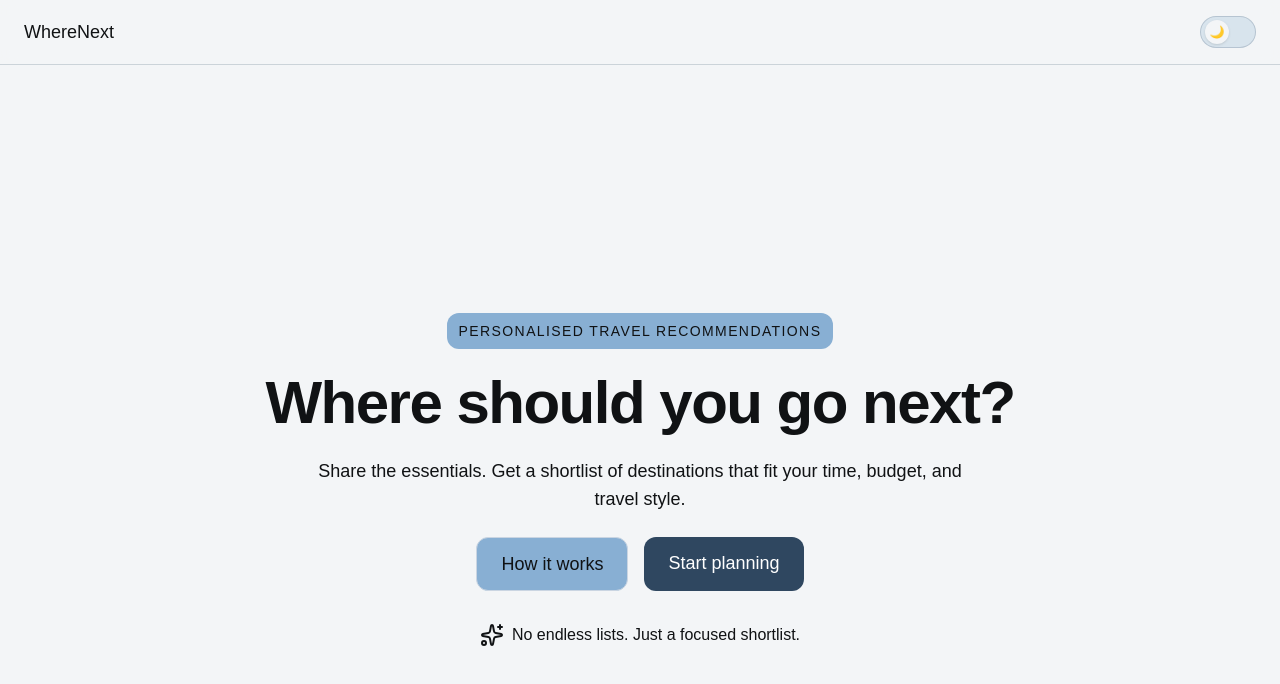
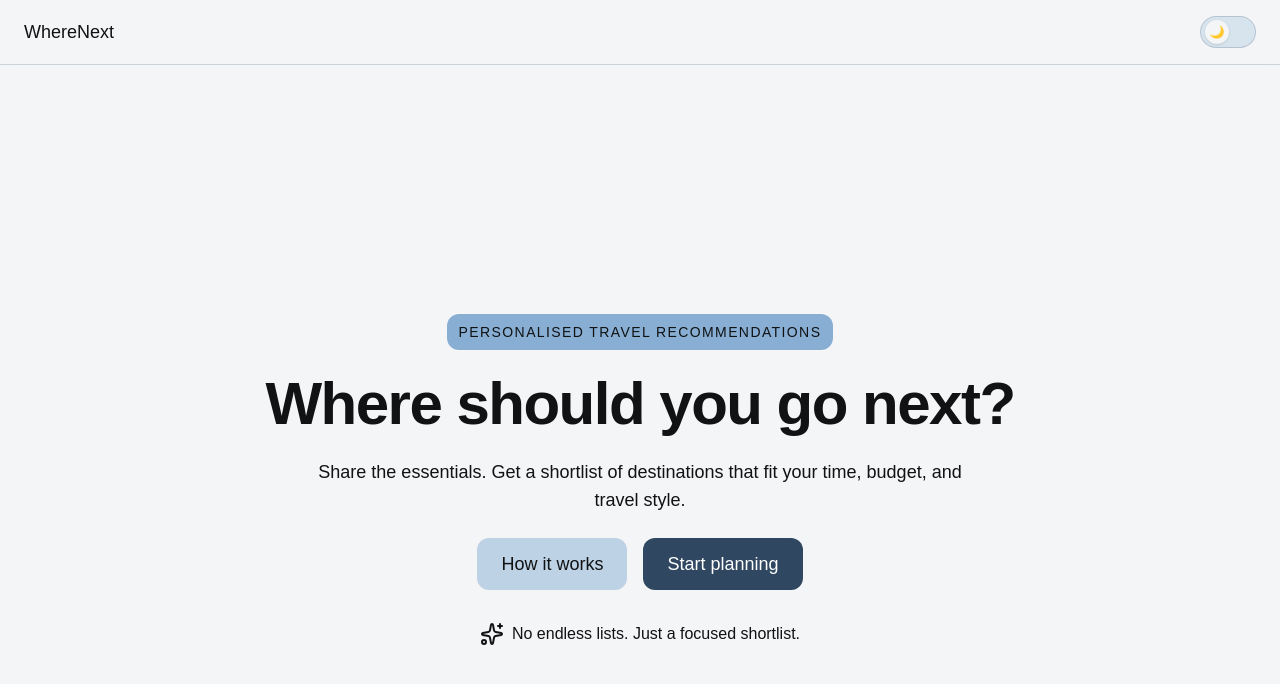
Before and after one commit to TakundaMuzunze/WhereNext, a Next.js app: page / in a window 1280 px wide. Shown: the top 684 px of the page. Built offline with nearby package versions, Linux system fonts and the light colour scheme.

Commit message:
style: adjust button styling

```diff
--- a/src/widgets/home-page/ui/HomeHero.tsx
+++ b/src/widgets/home-page/ui/HomeHero.tsx
@@ -15,14 +15,11 @@ export function HomeHero() {
         </p>
 
         <div className="flex flex-wrap gap-4">
-          <a
-            href="#how-it-works"
-            className="rounded-xl border border-slate-300 bg-secondary px-6 py-3 text-lg text-text transition hover:border-slate-950"
-          >
+          <a href="#how-it-works" className="rounded-xl bg-secondary/50 px-6 py-3 text-lg text-text transition">
             How it works
           </a>
 
-          <a href="/planner" className="f rounded-xl bg-primary px-6 py-3 text-lg text-white transition hover:bg-slate-800">
+          <a href="/planner" className="rounded-xl bg-primary px-6 py-3 text-lg text-white transition dark:text-[#101214]">
             Start planning
           </a>
         </div>
```
